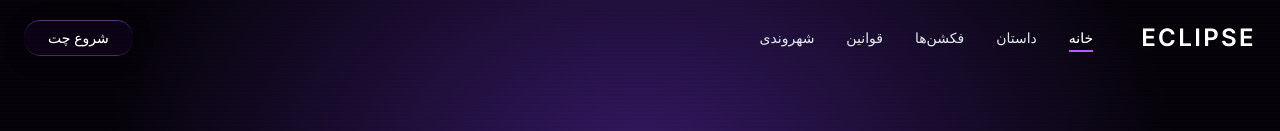
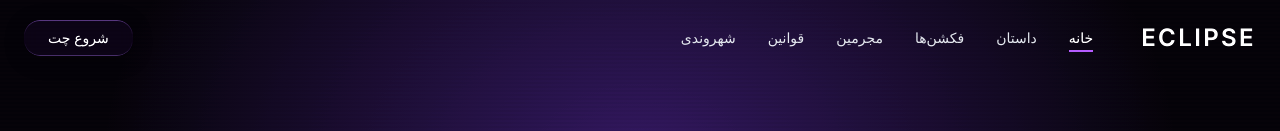
Before and after one commit to seniorabolfazl/eclipse-roleplay, a React (Vite) app: page / in a window 1280 px wide. Shown: the top 131 px of the page. Built offline with nearby package versions, Linux system fonts and the light colour scheme; a small style sheet from the web is missing; the HTML template or start-up script is replaced by a standard one.

Commit message:
Update Navbar.tsx

```diff
--- a/src/components/Navbar.tsx
+++ b/src/components/Navbar.tsx
@@ -18,6 +18,7 @@ export default function Navbar() {
     { name: 'خانه', path: '/' },
     { name: 'داستان', path: '/story' },
     { name: 'فکشن‌ها', path: '/factions' },
+    { name: 'مجرمین', path: '/wanted' }, // این خط اضافه شد
     { name: 'قوانین', path: '/rules' },
     { name: 'شهروندی', path: '/whitelist' },
   ];
```
